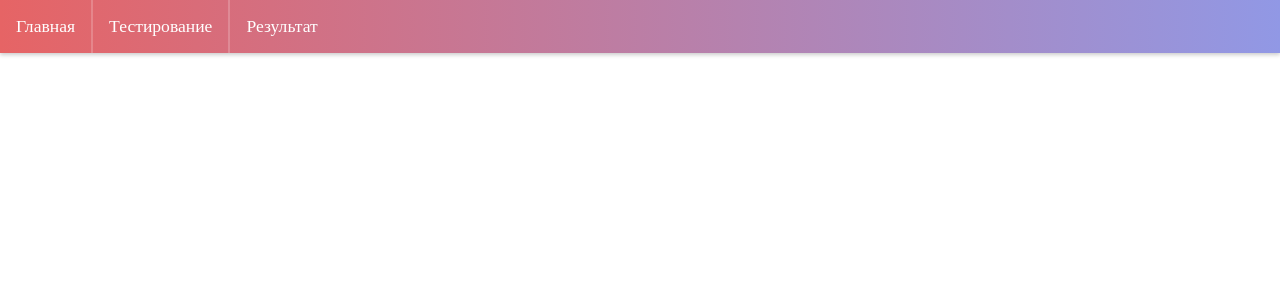
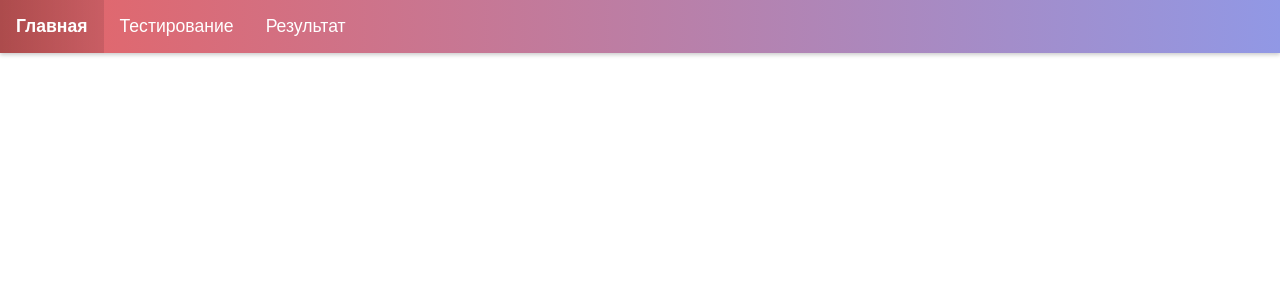
Before and after one commit to Glazkoff/psychea, a Vue app: page / in a window 1280 px wide. Shown: the top 300 px of the page. Built offline with nearby package versions, Linux system fonts and the light colour scheme.

Commit message:
DEV: add chart frontend library

```diff
--- a/package.json
+++ b/package.json
@@ -1,5 +1,5 @@
 {
-  "name": "psychea",
+  "name": "PSYCHEA",
   "version": "0.1.0",
   "private": true,
   "scripts": {
@@ -8,8 +8,10 @@
     "lint": "vue-cli-service lint"
   },
   "dependencies": {
+    "chart.js": "^2.9.3",
     "core-js": "^3.6.4",
     "vue": "^2.6.11",
+    "vue-chartjs": "^3.5.0",
     "vue-router": "^3.1.5",
     "vuex": "^3.1.2"
   },
--- a/public/index.html
+++ b/public/index.html
@@ -1,5 +1,6 @@
 <!DOCTYPE html>
-<html lang="en">
+<html lang="ru">
+
 <head>
   <meta charset="utf-8">
   <meta http-equiv="X-UA-Compatible" content="IE=edge">
@@ -7,11 +8,14 @@
   <link rel="icon" href="<%= BASE_URL %>favicon.ico">
   <title><%= htmlWebpackPlugin.options.title %></title>
 </head>
+
 <body>
   <noscript>
-      <strong>We're sorry but <%= htmlWebpackPlugin.options.title %> doesn't work properly without JavaScript enabled. Please enable it to continue.</strong>
+    <strong>We're sorry but <%= htmlWebpackPlugin.options.title %> doesn't work properly without JavaScript enabled.
+      Please enable it to continue.</strong>
   </noscript>
   <div id="app"></div>
   <!-- built files will be auto injected -->
 </body>
+
 </html>
--- a/src/App.vue
+++ b/src/App.vue
@@ -18,10 +18,18 @@ export default {
   font-family: "Roboto Regular", sans-serif;
   src: url("./assets/Roboto-Regular.ttf") format("truetype");
 }
+@font-face {
+  font-family: "Roboto", sans-serif;
+  src: url("./assets/Roboto-Bold.ttf") format("truetype");
+}
+@font-face {
+  font-family: "Roboto Light", sans-serif;
+  src: url("./assets/Roboto-Light.ttf") format("truetype");
+}
 
 * {
   margin: 0;
   padding: 0;
-  font-family: "Roboto Regular";
+  font-family: "Roboto Regular", sans-serif;
 }
 </style>
--- a/src/components/Menu.vue
+++ b/src/components/Menu.vue
@@ -1,9 +1,15 @@
 <template>
   <div>
     <div id="nav">
-      <router-link to="/">Главная</router-link>
-      <router-link to="/test">Тестирование</router-link>
-      <router-link to="/result">Результат</router-link>
+      <router-link to="/" active-class="nav-active" exact
+        ><span>Главная</span></router-link
+      >
+      <router-link to="/test" active-class="nav-active" exact
+        ><span>Тестирование</span></router-link
+      >
+      <router-link to="/result" active-class="nav-active" exact
+        ><span>Результат</span></router-link
+      >
     </div>
   </div>
 </template>
@@ -21,14 +27,20 @@ export default {
   background: linear-gradient(90deg, #e66465, #9198e5);
   box-shadow: 0px 2px 4px rgba(0, 0, 0, 0.2);
 }
-#nav * {
+#nav a {
   display: block;
   padding: 16px;
   text-decoration: none;
   color: #fff;
   font-size: 1.1rem;
+  font-family: "Roboto ";
 }
 #nav *:not(:last-child) {
-  border-right: 2px solid rgba(255, 255, 255, 0.2);
+  /* border-right: 2px solid rgba(255, 255, 255, 0.2); */
+}
+.nav-active {
+  font-family: "Roboto";
+  font-weight: bold;
+  background: linear-gradient(90deg, rgba(0, 0, 0, 0.25), rgba(0, 0, 0, 0.1));
 }
 </style>
```
Also changed, not shown: 1 other file (tests, documents, lock files or other folders). Lines whose indentation alone changed are shown as unchanged.
